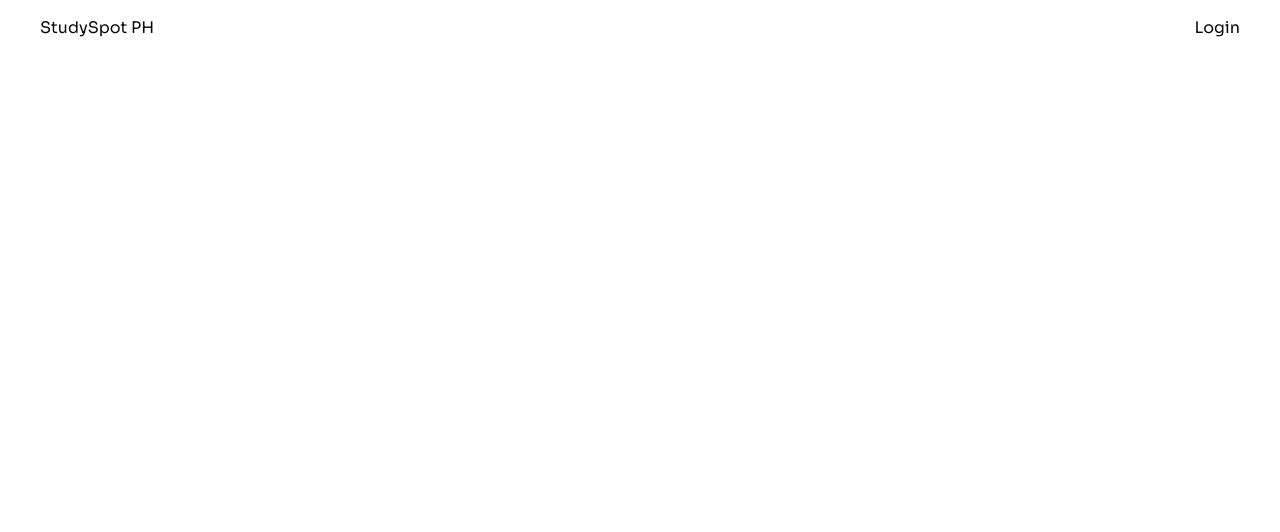
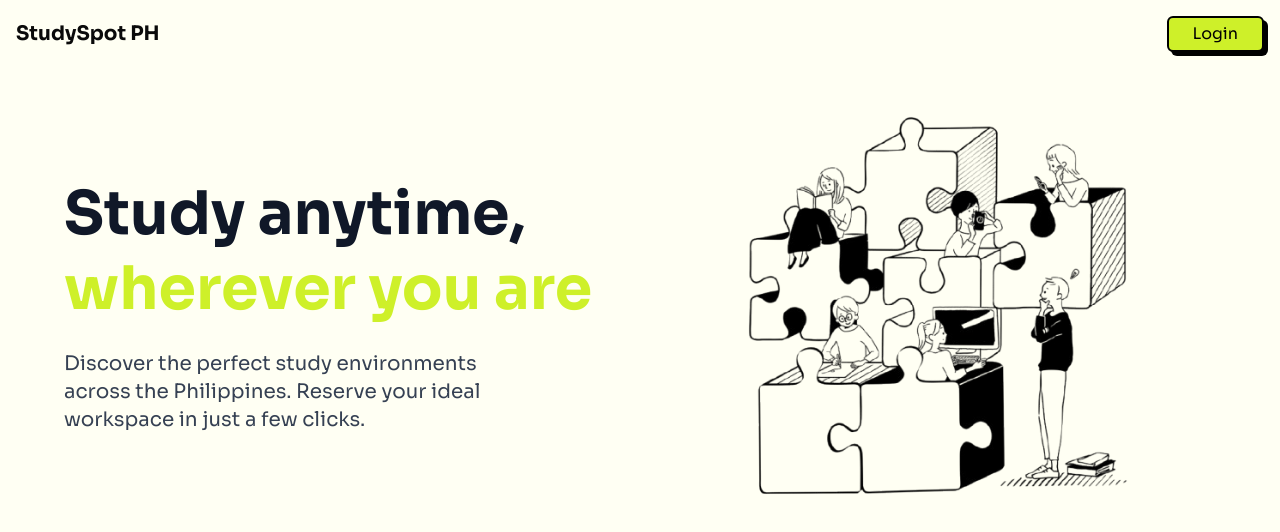
Before and after one commit to mklshane/midterm-project, a React (Vite) app: page / in a window 1280 px wide. Shown: the top 532 px of the page. Built offline with nearby package versions, Linux system fonts and the light colour scheme.

Commit message:
hero component

```diff
--- /dev/null
+++ b/src/components/HomeComponents/Hero.jsx
@@ -0,0 +1,34 @@
+import React from "react";
+import { Link } from "react-router";
+import illustration from "/illus2.png";
+
+const Hero = () => {
+  return (
+    <div className="w-full flex justify-center items-center px-4 py-8 mx-auto">
+      <div className="max-w-6xl mx-auto grid md:grid-cols-2 gap-8 items-center">
+        {/* Text Content */}
+        <div className="flex flex-col space-y-6 text-center md:text-left">
+          <h1 className="text-4xl md:text-4xl lg:text-6xl font-bold text-gray-900 leading-tight">
+            Study anytime, <span className="text-green">wherever you are</span>
+          </h1>
+
+          <p className="text-lg md:text-xl text-gray-700 max-w-md mx-auto md:mx-0">
+            Discover the perfect study environments across the Philippines.
+            Reserve your ideal workspace in just a few clicks.
+          </p>
+        </div>
+
+        {/* Image Content */}
+        <div className="flex justify-center">
+          <img
+            src={illustration}
+            alt="Students studying together"
+            className="w-[80%] h-auto "
+          />
+        </div>
+      </div>
+    </div>
+  );
+};
+
+export default Hero;
--- a/src/components/LoginModal.jsx
+++ b/src/components/HomeComponents/LoginModal.jsx
@@ -1,9 +1,9 @@
 import React, { useState, useEffect } from "react";
-import { useAuth } from "../contexts/AuthContext";
-import { useToast } from "../contexts/ToastContext";
-import { Dialog, DialogContent, DialogHeader, DialogTitle } from "./ui/dialog";
-import { Input } from "./ui/input";
-import { Button } from "./ui/button";
+import { useAuth } from "../../contexts/AuthContext";
+import { useToast } from "../../contexts/ToastContext";
+import { Dialog, DialogContent, DialogHeader, DialogTitle } from "../ui/dialog";
+import { Input } from "../ui/input";
+import { Button } from "../ui/button";
 import { X, User, Sparkles } from "lucide-react";
 
 const LoginModal = ({ isOpen, onClose }) => {
@@ -52,16 +52,12 @@ const LoginModal = ({ isOpen, onClose }) => {
       <DialogContent className="sm:max-w-md rounded-lg py-12">
         <DialogHeader className="relative">
           <DialogTitle className="text-center text-2xl flex items-center justify-center gap-2">
-            <Sparkles className="h-6 w-6 text-blue-500" />
+            <Sparkles className="h-6 w-6 text-[#d3f633]" />
             Welcome to StudySpot PH
-
           </DialogTitle>
-
         </DialogHeader>
 
         <div className="flex flex-col items-center py-2 px-1">
-
-
           <p className="text-center text-gray-600 mb-6">
             Enter your name to find and share the best study spots in the
             Philippines!
@@ -112,8 +108,6 @@ const LoginModal = ({ isOpen, onClose }) => {
               </Button>
             </div>
           </form>
-
-
         </div>
       </DialogContent>
     </Dialog>
--- /dev/null
+++ b/src/components/HomeComponents/Navbar.jsx
@@ -0,0 +1,114 @@
+import React, { useState, useEffect } from "react";
+import { useAuth } from "../../contexts/AuthContext";
+import { Link } from "react-router";
+import LoginModal from "./LoginModal";
+
+const Navbar = () => {
+  const { isLoggedIn, userName, logout } = useAuth();
+  const [isLoginOpen, setIsLoginOpen] = useState(false);
+  const [isProfileDropdownOpen, setIsProfileDropdownOpen] = useState(false);
+  const [isScrolled, setIsScrolled] = useState(false);
+
+  // Handle scroll effect for navbar
+  useEffect(() => {
+    const handleScroll = () => setIsScrolled(window.scrollY > 10);
+    window.addEventListener("scroll", handleScroll);
+    return () => window.removeEventListener("scroll", handleScroll);
+  }, []);
+
+  // Close profile dropdown on outside click
+  useEffect(() => {
+    const handleClickOutside = () => setIsProfileDropdownOpen(false);
+    document.addEventListener("click", handleClickOutside);
+    return () => document.removeEventListener("click", handleClickOutside);
+  }, []);
+
+  return (
+    <nav
+      className={`py-4 z-50 transition-all duration-300 ${
+        isScrolled ? "shadow-md bg-white" : "bg-transparent"
+      }`}
+    >
+      <div className="container mx-auto px-4 flex justify-between items-center">
+        {/* Logo */}
+        <Link to="/" className="flex items-center space-x-2 text-xl font-bold">
+          <span>StudySpot PH</span>
+        </Link>
+
+        {/* Desktop Navigation */}
+        {isLoggedIn ? (
+          <div className="flex items-center space-x-8">
+            <Link
+              to="/bookings"
+              className="text-gray-700 hover:text-[#95b700] hover:font-bold transition-all"
+            >
+              My Bookings
+            </Link>
+
+            <Link
+              to="/contact"
+              className="text-gray-700 hover:text-[#95b700] hover:font-bold transition-all"
+            >
+              Contact
+            </Link>
+
+            {/* Profile Dropdown */}
+            <div className="relative bg-white py-1 px-2 border border-black rounded-lg cust-shadow">
+              <button
+                onClick={(e) => {
+                  e.stopPropagation();
+                  setIsProfileDropdownOpen(!isProfileDropdownOpen);
+                }}
+                className="flex items-center space-x-2 text-gray-700 hover:text-[#b0ce29] transition-colors"
+              >
+                <div className="w-8 h-8 rounded-full bg-[#faffe4] flex items-center justify-center text-[#96b702] font-medium ">
+                  {userName.charAt(0).toUpperCase()}
+                </div>
+                <span>Hi, {userName}</span>
+                <svg
+                  className={`w-4 h-4 transition-transform ${
+                    isProfileDropdownOpen ? "rotate-180" : ""
+                  }`}
+                  fill="none"
+                  stroke="currentColor"
+                  viewBox="0 0 24 24"
+                  xmlns="http://www.w3.org/2000/svg"
+                >
+                  <path
+                    strokeLinecap="round"
+                    strokeLinejoin="round"
+                    strokeWidth={2}
+                    d="M19 9l-7 7-7-7"
+                  />
+                </svg>
+              </button>
+
+              {isProfileDropdownOpen && (
+                <div className="absolute right-0 mt-2 w-48 bg-white rounded-md shadow-lg py-1 z-50">
+                  <button
+                    onClick={logout}
+                    className="block w-full text-left px-4 py-2 text-sm text-gray-700 hover:bg-[#faffe4]"
+                  >
+                    Logout
+                  </button>
+                </div>
+              )}
+            </div>
+          </div>
+        ) : (
+          <button
+            className="primary-button transition-colors"
+            onClick={() => setIsLoginOpen(true)}
+          >
+            Login
+          </button>
+        )}
+      </div>
+
+      {/* Login Modal */}
+      <LoginModal isOpen={isLoginOpen} onClose={() => setIsLoginOpen(false)} />
+    </nav>
+  );
+};
+
+export default Navbar;
--- a/src/components/Navbar.jsx
+++ /dev/null
@@ -1,23 +0,0 @@
-import React, { useState } from "react";
-import { useAuth } from "../contexts/AuthContext";
-import LoginModal from "./LoginModal";
-
-const Navbar = () => {
-  const { isLoggedIn, logout } = useAuth();
-  const [isLoginOpen, setIsLoginOpen] = useState(false);
-
-  return (
-    <div className="w-full py-4 px-10 flex justify-between">
-      <p>StudySpot PH</p>
-      {isLoggedIn ? (
-        <button onClick={logout}>Logout</button>
-      ) : (
-        <button onClick={() => setIsLoginOpen(true)}>Login</button> //
-      )}
-
-      <LoginModal isOpen={isLoginOpen} onClose={() => setIsLoginOpen(false)} />
-    </div>
-  );
-};
-
-export default Navbar;
--- a/src/contexts/ToastContext.jsx
+++ b/src/contexts/ToastContext.jsx
@@ -11,7 +11,7 @@ export function ToastProvider({ children }) {
 
     setTimeout(() => {
       setToasts((prev) => prev.filter((toast) => toast.id !== id));
-    }, 5000);
+    }, 1500);
   };
 
   return (
@@ -42,7 +42,6 @@ export function ToastProvider({ children }) {
 
 export const useToast = () => useContext(ToastContext);
 
-// Helper function to get icon for toast type
 const getIconForType = (type) => {
   const icons = {
     info: (
--- a/src/index.css
+++ b/src/index.css
@@ -39,8 +39,14 @@ body {
     --ring: 222.2 84% 4.9%;
 
     --radius: 0.5rem;
+
+    /* Palette */
+    --salmon: #ffd7c3;
+    --yellow: #fff500;
+    --green: #cef029;
+    --beige: #fffff3;
+    --gold: #fdc031;
   }
-
 }
 
 @layer base {
@@ -52,10 +58,18 @@ body {
   }
 }
 
+@utility cust-shadow {
+  @apply shadow-[4px_4px_0px_black];
+}
+
+@utility primary-button {
+  @apply border-2 border-black bg-green text-black px-6 py-1 rounded-sm cust-shadow;
+}
+
 /* Toast Notification Styles */
 .toast-container {
   position: fixed;
-  top: 3rem;
+  top: 4rem;
   right: 1.5rem;
   display: flex;
   flex-direction: column;
@@ -82,11 +96,11 @@ body {
 }
 
 .toast-info {
-  border-color: #3b82f6;
+  border-color: #0077ff;
 }
 
 .toast-success {
-  border-color: #10b981;
+  border-color: #b0ce29;
 }
 
 .toast-error {
@@ -113,11 +127,11 @@ body {
 }
 
 .toast-icon-info {
-  color: #3b82f6;
+  color: #0077ff;
 }
 
 .toast-icon-success {
-  color: #10b981;
+  color: #b0ce29;
 }
 
 .toast-icon-error {
@@ -218,6 +232,12 @@ body {
   --color-sidebar-accent-foreground: var(--sidebar-accent-foreground);
   --color-sidebar-border: var(--sidebar-border);
   --color-sidebar-ring: var(--sidebar-ring);
+
+  --color-green: var(--green);
+  --color-salmon: var(--salmon);
+  --color-beige: var(--beige);
+  --color-yellow: var(--yellow);
+  --color-gold: var(--gold);
 }
 
 :root {
--- a/src/pages/Homepage.jsx
+++ b/src/pages/Homepage.jsx
@@ -1,13 +1,16 @@
 import React from 'react'
-import Navbar from '../components/Navbar'
+import Navbar from '../components/HomeComponents/Navbar'
+import Hero from '@/components/HomeComponents/Hero';
 
 const Homepage = () => {
   return (
-    <div className='w-full h-screen'>
+    <div className="w-full h-screen">
+      <div className="h-screen bg-beige">
         <Navbar />
-
+        <Hero />
+      </div>
     </div>
-  )
+  );
 }
 
 export default Homepage
```
Also changed, not shown: public/illus2.png (added), public/illustration.png (added).
